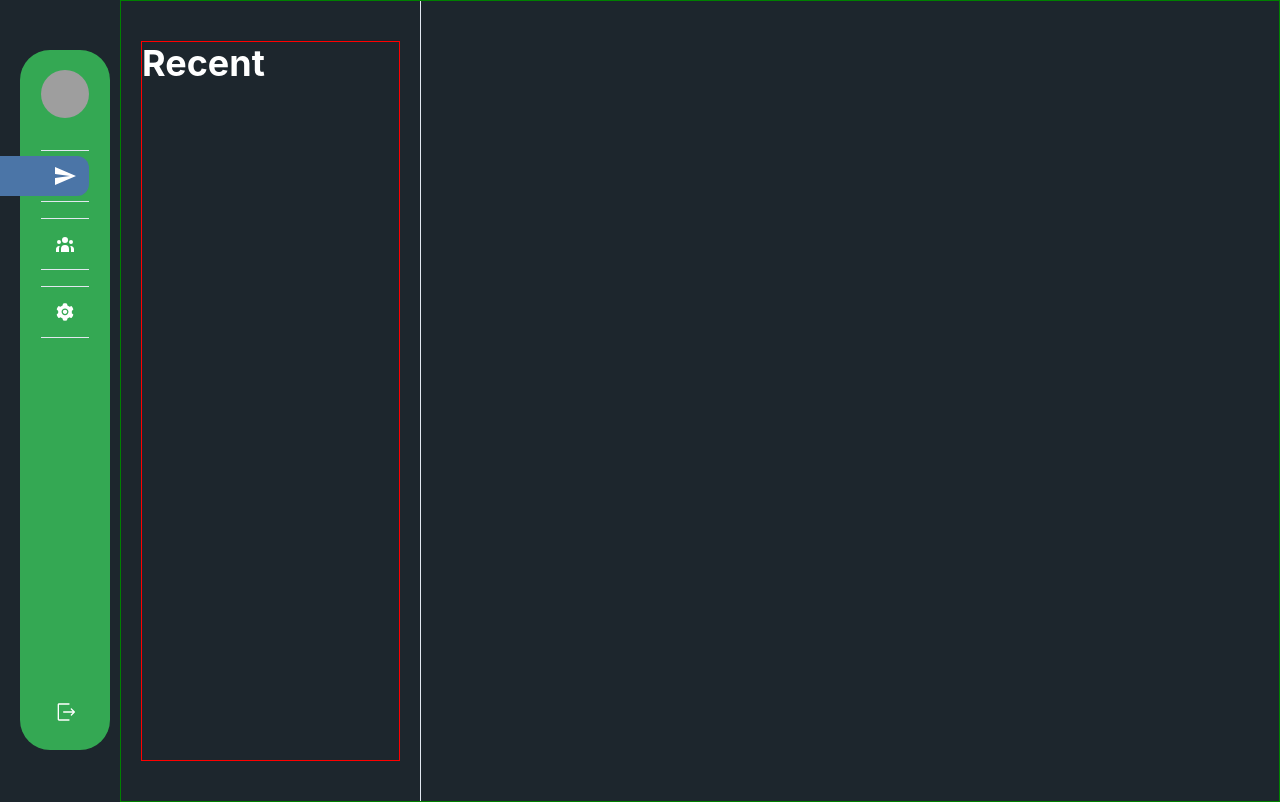
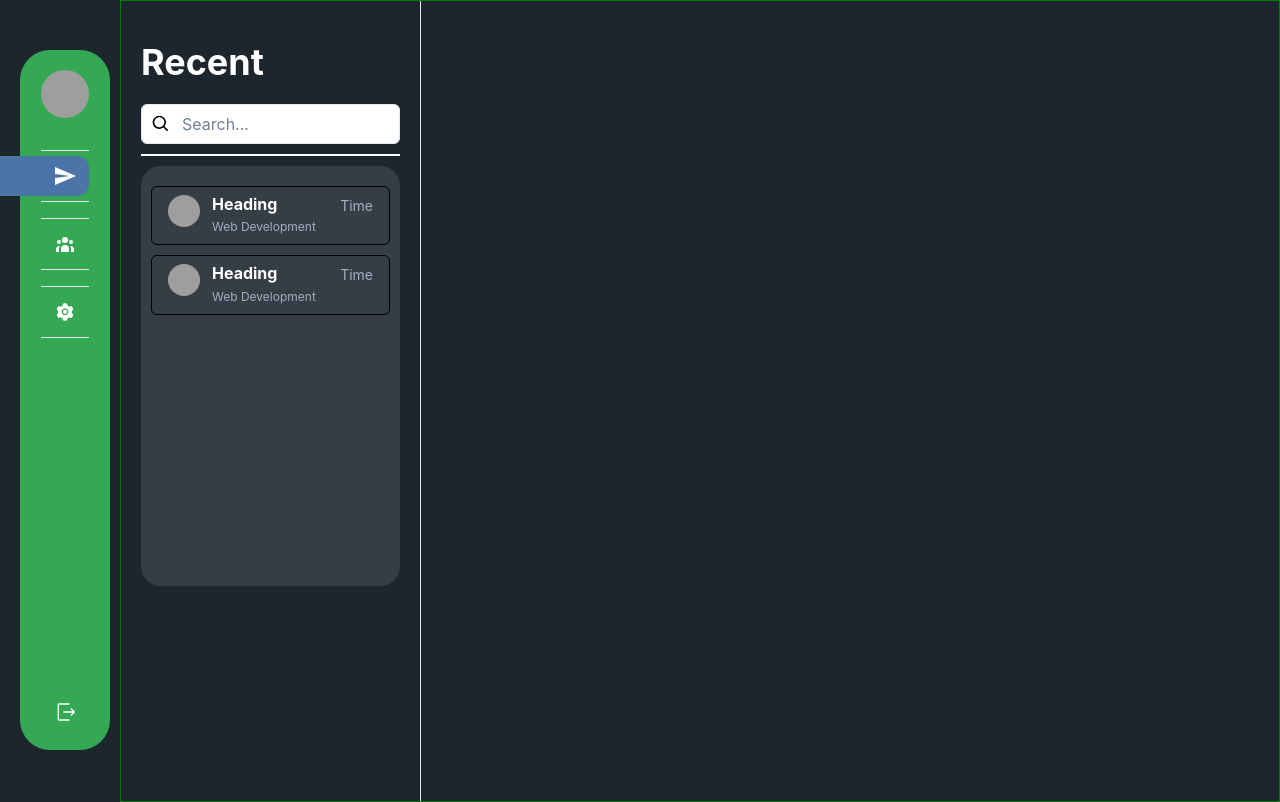
Before and after one commit to arjunsen1999/BabelChat, a React (Create React App) app in the folder client/: page /home in a window 1280 px wide. Built offline with nearby package versions, Linux system fonts and the light colour scheme; grey boxes are pictures that could not be loaded.

Commit message:
added search box and cards in home page

```diff
--- /dev/null
+++ b/client/src/components/UserCards/Cards.tsx
@@ -0,0 +1,60 @@
+import {
+  Box,
+  Stack,
+  VStack,
+  Heading,
+  Flex,
+  Text,
+  Image,
+  useColorModeValue,
+  Container,
+  Tag,
+  StackProps,
+} from "@chakra-ui/react";
+import React from "react";
+import { NavLink } from "react-router-dom";
+
+export default function Cards() {
+  return (
+    <>
+      <NavLink to={"/home"}>
+        <Box
+          px={4}
+          py={2}
+          borderWidth="1px"
+          borderColor={"black"}
+          _hover={{ shadow: "lg" }}
+          position="relative"
+          rounded="md"
+          className="sidebar-active-home"
+        >
+          <Flex justifyContent="space-between">
+            <Flex>
+              <Image
+                rounded="full"
+                w={8}
+                h={8}
+                objectFit="cover"
+                fallbackSrc="https://via.placeholder.com/150"
+                src={"logo"}
+              />
+              <Stack spacing={1} pl={3} align="left">
+                <Heading fontSize="16px" color={"white"}>
+                  Heading
+                </Heading>
+                <Text fontSize="12px" color="gray.400">
+                  Web Development
+                </Text>
+              </Stack>
+            </Flex>
+            <Stack display={["none", "none", "flex", "flex"]}>
+              <Text fontSize={14} color="gray.400">
+                Time
+              </Text>
+            </Stack>
+          </Flex>
+        </Box>
+      </NavLink>
+    </>
+  );
+}
--- a/client/src/components/home/RecentContainer.tsx
+++ b/client/src/components/home/RecentContainer.tsx
@@ -1,13 +1,32 @@
-import { Box } from '@chakra-ui/react'
-import React from 'react'
-import PageHeading from '../heading/PageHeading'
+import { Box, Stack } from "@chakra-ui/react";
+import React from "react";
+import PageHeading from "../heading/PageHeading";
+import SearchBox from "./SearchBox";
+import Cards from "../UserCards/Cards";
 
 export default function RecentContainer() {
   return (
     <>
-    <Box w="100%" h="100%" border={"1px solid red"}>
-        <PageHeading heading='Recent'/>
-    </Box>
+      <Box w="100%" h="100%">
+        <Box mb="20px">
+          <PageHeading heading="Recent" />
+        </Box>
+        <Box mb={"10px"}>
+          <SearchBox />
+        </Box>
+        <Box mb={"10px"} border={"1px solid white"}></Box>
+        <Stack
+          spacing={2}
+          bg={"#353E45"}
+          h="420px"
+          borderRadius={"20px"}
+          p={"20px 10px"}
+          gap={"10px"}
+        >
+          <Cards />
+          <Cards />
+        </Stack>
+      </Box>
     </>
-  )
+  );
 }
--- /dev/null
+++ b/client/src/components/home/SearchBox.tsx
@@ -0,0 +1,22 @@
+import { Input, InputGroup, InputLeftElement } from "@chakra-ui/react";
+import React from "react";
+import { BiSearch } from "react-icons/bi";
+
+export default function SearchBox() {
+  return (
+    <>
+      <InputGroup>
+        <InputLeftElement pointerEvents="none">
+          <BiSearch color="black" fontSize={"20px"} />
+        </InputLeftElement>
+        <Input
+          type="text"
+          placeholder="Search..."
+          color={"black"}
+          bg={"white"}
+          focusBorderColor={"#34a853"}
+        />
+      </InputGroup>
+    </>
+  );
+}
--- a/client/src/index.css
+++ b/client/src/index.css
@@ -40,3 +40,7 @@ input:-webkit-autofill:active {
 .active .sidebar-active + div > * {
   transform: scale(1.2);
 }
+
+/* .active > .sidebar-active-home{
+  background-color: #4B75A7;
+} */
```
